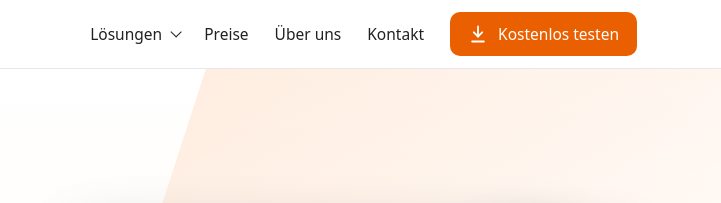
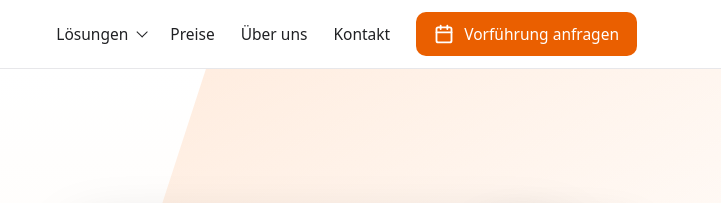
Before and after one commit to mg-commerce/mg-commerce.github.io, a plain HTML site: page index.html in a window 1280 px wide. Shown: the top 203 px of the page, 559-1280 px from the left. Drawn offline with Linux system fonts and the light colour scheme.

Commit message:
Händlermanager: richtige E-Mail; Startseite: Vorführung statt irreführendem Test-Knopf; neues App-Symbol vorbereitet
Co-Authored-By: Claude Opus 5.5 <noreply@anthropic.com>
Claude-Session: https://claude.ai/code/session_011j1Tf1a5yPK1THC4vudpMp

```diff
--- a/index.html
+++ b/index.html
@@ -172,7 +172,7 @@ a.zeile:active,.leiste a:active,.menue a:active{opacity:.65}
 <a href="betriebsmanager/#preise">Preise</a>
 <a href="#ueber-uns">Über uns</a>
 <a href="#kontakt">Kontakt</a>
-<a class="knopf voll klein" href="betriebsmanager/#kontakt"><svg class="ic" style="width:20px;height:20px;color:#fff" viewBox="0 0 24 24" fill="none" stroke="currentColor" stroke-width="2.2" stroke-linecap="round" stroke-linejoin="round" aria-hidden="true"><path d="M12 3v12"/><path d="m7 10 5 5 5-5"/><path d="M5 21h14"/></svg>Kostenlos testen</a>
+<a class="knopf voll klein" href="#kontakt"><svg class="ic" style="width:20px;height:20px;color:#fff" viewBox="0 0 24 24" fill="none" stroke="currentColor" stroke-width="2.2" stroke-linecap="round" stroke-linejoin="round" aria-hidden="true"><path d="M8 2v4M16 2v4"/><rect x="3" y="4" width="18" height="18" rx="2"/><path d="M3 10h18"/></svg>Vorführung anfragen</a>
 </nav>
 <button class="menuknopf" type="button" aria-label="Menü öffnen" aria-expanded="false" aria-controls="hauptmenue"><svg width="22" height="22" viewBox="0 0 24 24" fill="none" stroke="currentColor" stroke-width="2.2" stroke-linecap="round" aria-hidden="true"><path d="M4 7h16M4 12h16M4 17h16"/></svg></button>
 </div>
```
Also changed, not shown: haendlermanager/index.html (+1 -1 lines), bilder/app-symbol-1-9.png (added).
